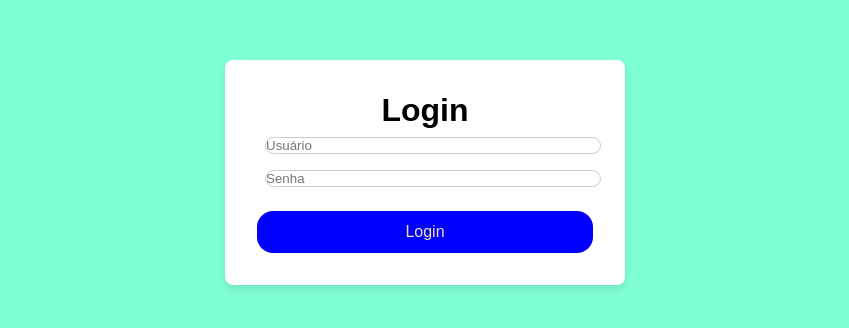
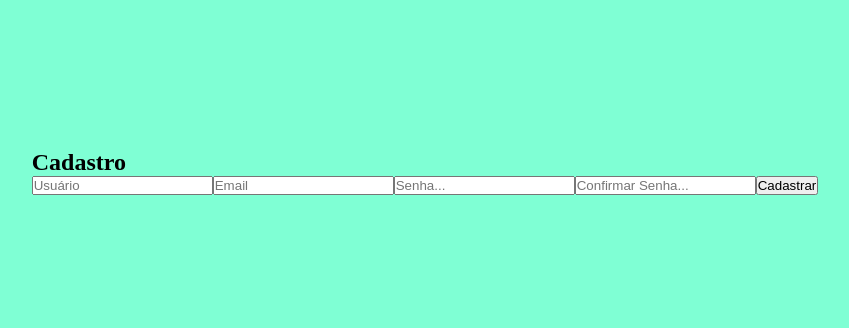
Before and after one commit to barbaradomith/TODOLIST-4A, a React (Vite) app: page / in a window 1280 px wide. Shown: the part 228-556 px from the top of the page, without its empty margins (215-1064 px from the left). Built offline with nearby package versions, Linux system fonts and the light colour scheme.

Commit message:
feat: implementado o formulario de cadastro

```diff
--- a/src/main.jsx
+++ b/src/main.jsx
@@ -2,9 +2,11 @@ import { StrictMode } from "react";
 import { createRoot } from "react-dom/client";
 import Login from "./pages/Login/Login";
 import "./global.css";
+import Cadastro from "./pages/Cadastro/Cadastro";
 
 createRoot(document.getElementById("root")).render(
   <StrictMode>
-    <Login />
+    {/* <Login /> */}
+    <Cadastro />
   </StrictMode>
 );
--- a/src/pages/Cadastro/Cadastro.jsx
+++ b/src/pages/Cadastro/Cadastro.jsx
@@ -0,0 +1,16 @@
+import "./Cadastro.css";
+
+export default function Cadastro() {
+  return (
+    <div className="cadastro-container">
+      <form id="cadastro-card" action="">
+        <h2>Cadastro </h2>
+        <input type="text" placeholder="Usuário" />
+        <input type="email" placeholder="Email" />
+        <input type="password" placeholder="Senha..." />
+        <input type="password" placeholder="Confirmar Senha..." />
+        <button type="submit">Cadastrar</button>
+      </form>
+    </div>
+  );
+}
```
Also changed, not shown: src/pages/Cadastro/Cadastro.css (added).
